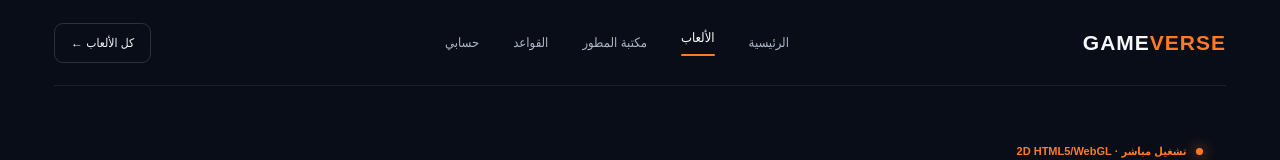
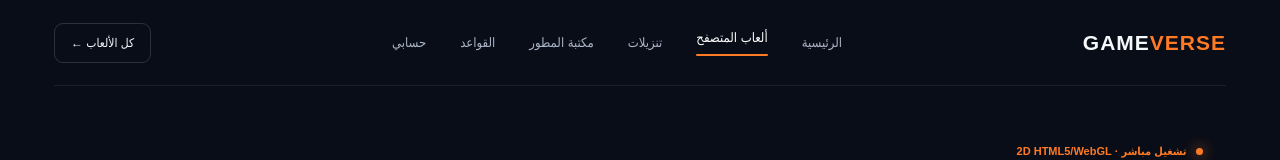
Before and after one commit to alza69191-art/gameverse-platform, a Next.js app: page /play/2048 in a window 1280 px wide. Shown: the top 160 px of the page. Built offline with nearby package versions, Linux system fonts and the light colour scheme; no server answers; the database is empty; a web font is replaced by a local one.

Commit message:
Add downloadable games navigation

```diff
--- a/app/play/[slug]/page.tsx
+++ b/app/play/[slug]/page.tsx
@@ -10,7 +10,7 @@ export default async function PlayGamePage({ params }: { params: Promise<{ slug:
 
   return (
     <main className="site-shell play-page">
-      <header className="topbar"><a className="brand" href="/">GAME<span>VERSE</span></a><nav className="main-nav"><a href="/">الرئيسية</a><a className="active" href="/games">الألعاب</a><a href="/libraries">مكتبة المطور</a><a href="/rules">القواعد</a><a href="/account">حسابي</a></nav><Link className="nav-cta" href="/games">كل الألعاب ←</Link></header>
+      <header className="topbar"><a className="brand" href="/">GAME<span>VERSE</span></a><nav className="main-nav"><a href="/">الرئيسية</a><a className="active" href="/games">ألعاب المتصفح</a><a href="/downloads">تنزيلات</a><a href="/libraries">مكتبة المطور</a><a href="/rules">القواعد</a><a href="/account">حسابي</a></nav><Link className="nav-cta" href="/games">كل الألعاب ←</Link></header>
       <section className="play-heading"><div><span className="eyebrow"><i /> تشغيل مباشر · {game.mode} HTML5/WebGL</span><h1>{game.title}</h1><p>{game.description}</p></div><Link className="back-to-games" href="/games">← العودة إلى المكتبة</Link></section>
       <section className="game-player-shell">
         <div className="game-player-top"><span>GAMEVERSE PLAYER</span><span>{game.category} · {game.mode}</span></div>
```
